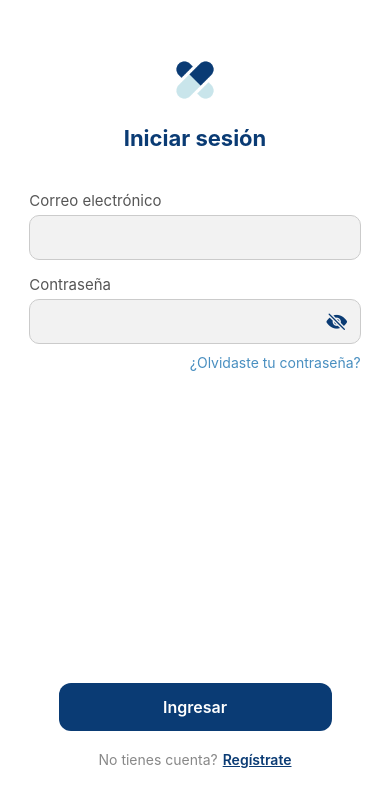
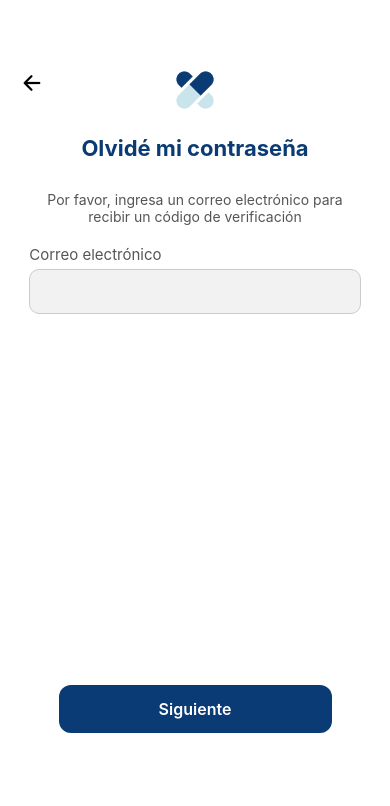
Before and after one commit to ireyes22/DocNow-app, a React Native app in the folder DocNow/: screen /ForgetPassword in a window 390 px wide. Shown: the top 806 px of the page. Built offline with nearby package versions, Linux system fonts and the light colour scheme; what react-native-calendars would draw is missing.

Commit message:
Componente olvidar contraseña

```diff
--- a/DocNow/Navigation.js
+++ b/DocNow/Navigation.js
@@ -8,6 +8,7 @@ import { Ionicons } from '@expo/vector-icons';
 import Settings from './screens/Settings';
 import Login from "./screens/Login";
 import Register from "./screens/Register";
+import ForgetPassword from "./screens/ForgetPassword";
 
 // screens pacientes
 import HomePatient from "./screens/patients/Home";
@@ -36,6 +37,7 @@ function AuthStack() {
     <Stack.Navigator screenOptions={{ headerShown: false }}>
       <Stack.Screen name="Login" component={Login} />
       <Stack.Screen name="Register" component={Register} />
+      <Stack.Screen name="ForgetPassword" component={ForgetPassword} />
       <Stack.Screen name="Main" component={MyTabs} />
     </Stack.Navigator>
   );
--- /dev/null
+++ b/DocNow/screens/ForgetPassword.js
@@ -0,0 +1,152 @@
+import { StatusBar } from 'expo-status-bar';
+import { StyleSheet, Text, View, TouchableOpacity, Image, TextInput, ScrollView } from 'react-native';
+import { Ionicons } from '@expo/vector-icons';
+import React, { useState } from 'react';
+import { useNavigation } from '@react-navigation/native';
+import { createUserWithEmailAndPassword } from 'firebase/auth';
+import { doc, setDoc } from 'firebase/firestore';
+import { auth, db } from '../firebaseConfig';
+import { sendPasswordResetEmail } from "firebase/auth";
+
+const PrimaryColor = '#0A3B74';
+
+const ForgetPassword = () => {
+  const navigation = useNavigation();
+  const [showPassword, setShowPassword] = useState(false);
+
+
+  // register user
+  const [email, setEmail] = useState('');
+
+  // alert
+  const handleSendCode = async () => {
+  if (!email) {
+    alert("Ingresa un correo válido");
+    return;
+  }
+
+  try {
+    await sendPasswordResetEmail(auth, email);
+    alert("Se envió un correo para restablecer tu contraseña");
+    navigation.navigate("Login");
+  } catch (error) {
+    console.error(error);
+    alert(error.message);
+  }
+};
+
+
+  return (
+    <View style={styles.container}>
+      <ScrollView contentContainerStyle={styles.scroll}>
+        {/*header*/}
+        <View style={styles.header}>
+          <TouchableOpacity style={styles.backButton} onPress={() => navigation.goBack()}>
+            <Ionicons name="arrow-back-outline" size={24} color="black" />
+          </TouchableOpacity>
+
+          <Image
+            source={require('../assets/logoDocNow.png')}
+            style={{ width: 40, height: 40, resizeMode: 'contain',}}
+          />
+        </View>
+
+        {/* Title */}
+        <Text style={styles.title}>Olvidé mi contraseña</Text>
+        <Text style={styles.subtitle}>Por favor, ingresa un correo electrónico para recibir un código de verificación</Text>
+
+        {/* Form */}
+        <View style={styles.form}>
+          {/* Email */}
+          <Text style={styles.label}>Correo electrónico</Text>
+          <TextInput
+            style={styles.input}
+            keyboardType="email-address"
+            value={email}
+            onChangeText={setEmail}
+          />
+        </View>
+
+        {/* Button */}
+        <TouchableOpacity style={styles.button} onPress={handleSendCode}>
+          <Text style={styles.buttonText}>Siguiente</Text>
+        </TouchableOpacity>
+
+        <StatusBar style="auto" />
+      </ScrollView>
+    </View>
+  );
+};
+
+const styles = StyleSheet.create({
+  container: {
+    flex: 1,
+    backgroundColor: '#fff',
+  },
+  scroll: {
+    alignItems: 'center',
+    paddingVertical: 60,
+  },
+  header: {
+    width: '100%',
+    paddingHorizontal: 20,
+    paddingTop: 10,
+    flexDirection: 'row',
+    alignItems: 'center',
+    marginBottom: 25,
+    position: 'relative',
+    justifyContent: 'center',
+  },
+  backButton: {
+    position: 'absolute',
+    left: 20,
+    top: 10,
+  },
+  title: {
+    fontSize: 22,
+    fontWeight: 'bold',
+    color: PrimaryColor,
+    marginBottom: 25,
+  },
+  subtitle: {
+    fontSize: 14,
+    color: '#555',
+    marginBottom: 5,
+    marginTop: 5,
+    width: '85%',
+    alignContent: 'center',
+    textAlign: 'center',
+  },
+  form: {
+    width: '85%',
+  },
+  label: {
+    fontSize: 15,
+    color: '#555',
+    marginBottom: 5,
+    marginTop: 15,
+  },
+  input: {
+    height: 45,
+    backgroundColor: '#F2F2F2',
+    borderRadius: 10,
+    paddingHorizontal: 12,
+    borderWidth: 1,
+    borderColor: '#CBCBCB',
+  },
+  button: {
+    marginTop: '95%',
+    width: '70%',
+    backgroundColor: PrimaryColor,
+    paddingVertical: 14,
+    borderRadius: 12,
+    alignItems: 'center',
+  },
+  buttonText: {
+    color: '#fff',
+    fontSize: 16,
+    fontWeight: '600',
+  },
+});
+
+export default ForgetPassword;
--- a/DocNow/screens/Login.js
+++ b/DocNow/screens/Login.js
@@ -2,6 +2,7 @@ import { StatusBar } from 'expo-status-bar';
 import { StyleSheet, Text, View, TouchableOpacity, Image, TextInput, ScrollView, Alert } from 'react-native';
 import { Ionicons } from '@expo/vector-icons';
 import React, { useState } from 'react';
+import ForgetPassword from './ForgetPassword';
 import { useNavigation } from '@react-navigation/native';
 import { auth } from '../firebaseConfig';
 import { signInWithEmailAndPassword } from 'firebase/auth';
@@ -99,7 +100,7 @@ const Login = () => {
             </TouchableOpacity>
           </View>
 
-          <TouchableOpacity>
+          <TouchableOpacity onPress={() => navigation.navigate("ForgetPassword")}>
             <Text style={styles.forgot}>¿Olvidaste tu contraseña?</Text>
           </TouchableOpacity>
         </View>
```
